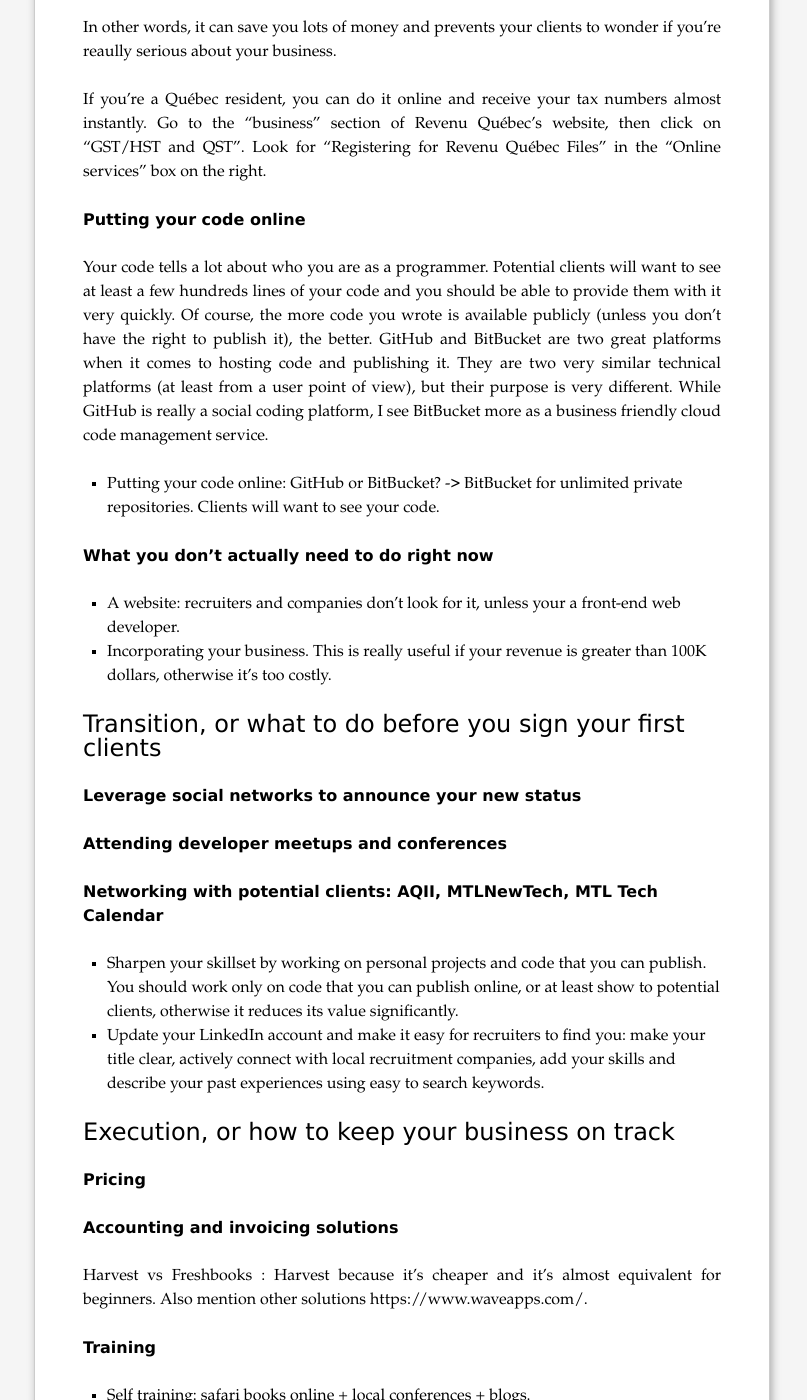
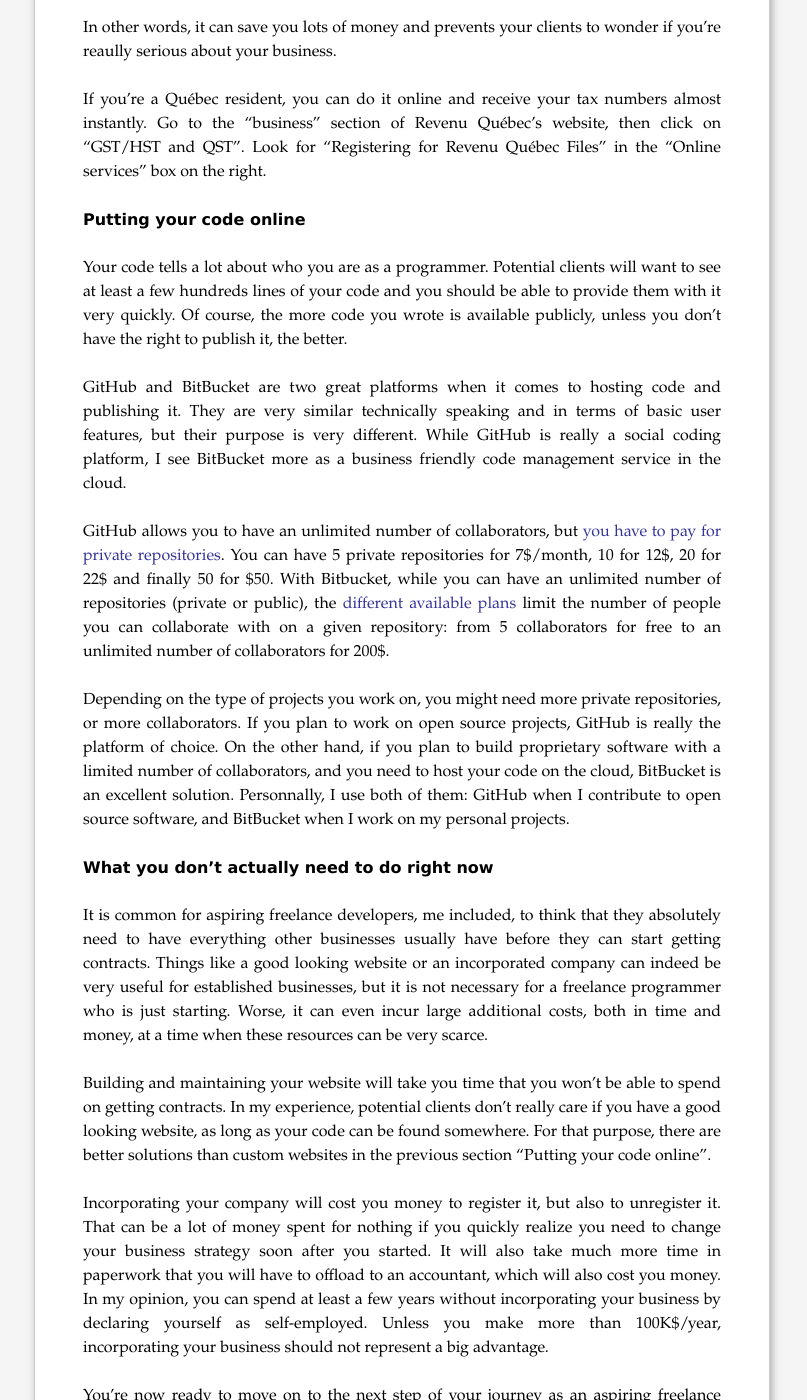
Before and after one commit to misterdjules/homepage, a Jekyll site: the page built from jekyll_version/_posts/2013-08-12-A-few-tips-for-new-freelance-developers-in-montreal.md, in a window 1280 px wide and 1400 px high, scrolled down 4769 px. Shown: the whole window, without its empty margins (238-1045 px from the left). Built offline with Jekyll 4.4.1, drawn with Linux system fonts in a browser that asks for light colours; comment, search, counter and statistics services are not loaded; some of the changed text lies outside the part shown.

Commit message:
* Morep progress on the freelancing article.

```diff
--- a/jekyll_version/_posts/2013-08-12-A-few-tips-for-new-freelance-developers-in-montreal.md
+++ b/jekyll_version/_posts/2013-08-12-A-few-tips-for-new-freelance-developers-in-montreal.md
@@ -92,7 +92,7 @@ Quick paperwork that can save you money
 
 Paperwork can be very frustrating sometimes, but it can also save you a lot of money! One thing that is really easy to setup is registering your sales tax numbers. It provides you with two advantages:
 - tax numbers on your invoices that make you look more professionnal.
-- the ability to deduct some of the sales tax that you paid when buying goods that help you run your business (computers, software, etc.).
+- the ability to get a refund on some of the sales tax that you paid when buying goods that help you run your business (computers, software, etc.).
 
 In other words, it can save you lots of money and prevents your clients to wonder if you're reaully serious about your business.
 
@@ -102,15 +102,38 @@ Putting your code online
 ------------------------
 
 Your code tells a lot about who you are as a programmer. Potential clients will want to see at least a few hundreds lines of your code
- and you should be able to provide them with it very quickly. Of course, the more code you wrote is available publicly (unless you don't have the right to publish it), the better. GitHub and BitBucket are two great platforms when it comes to hosting code and publishing it. They are two very similar technical platforms (at least from a user point of view), but their purpose is very different. While GitHub is really a social coding platform, I see BitBucket more as a business friendly cloud code management service.
+and you should be able to provide them with it very quickly. Of course, the more code you wrote is available publicly, unless you don't have the right to publish it, the better.
 
-- Putting your code online: GitHub or BitBucket? -> BitBucket for unlimited private repositories. Clients will want to see your code.
+GitHub and BitBucket are two great platforms when it comes to hosting code and publishing it. They are very similar technically speaking and in terms of basic user features, but their purpose is very different. While GitHub is really a social coding platform, I see BitBucket more as a business friendly code management service in the cloud.
+
+GitHub allows you to have an unlimited number of collaborators, but [you have to pay for private repositories](https://github.com/plans). You can have 5 private repositories for 7$/month, 10 for 12$, 20 for 22$ and finally 50 for $50. With Bitbucket, while you can have an unlimited number of repositories (private or public), the [different available plans](https://bitbucket.org/plans) limit the number of people you can collaborate with on a given repository: from 5 collaborators for free to an unlimited number of collaborators for 200$.
+
+Depending on the type of projects you work on, you might need more private repositories, or more collaborators. If you plan to work on open source projects, GitHub is really the platform of choice. On the other hand, if you plan to build proprietary software with a limited number of collaborators, and you need to host your code on the cloud, BitBucket is an excellent solution. Personnally, I use both of them: GitHub when I contribute to open source software, and BitBucket when I work on my personal projects.
 
 What you don't actually need to do right now
 --------------------------------------------
 
-- A website: recruiters and companies don't look for it, unless your a front-end web developer.
-- Incorporating your business. This is really useful if your revenue is greater than 100K dollars, otherwise it's too costly.
+It is common for aspiring freelance developers, me included, to think that they absolutely need to have everything other businesses usually have before they can start getting contracts. Things like a good looking website or an incorporated company can indeed be very useful for established businesses, but it is not necessary for a freelance programmer who is just starting. Worse, it can even incur large additional costs, both in time and money, at a time when these resources can be very scarce.
+
+Building and maintaining your website will take you time that you won't be able to spend on getting contracts. In my experience, potential clients don't really care if you have a good looking website, as long as your code can be found somewhere. For that purpose, there are better solutions than custom websites in the previous section "Putting your code online".
+
+Incorporating your company will cost you money to register it, but also to unregister it. That can be a lot of money spent for nothing if you quickly realize you need to change your business strategy soon after you started. It will also take much more time in paperwork that you will have to offload to an accountant, which will also cost you money. In my opinion, you can spend at least a few years without incorporating your business by declaring yourself as self-employed. Unless you make more than 100K$/year, incorporating your business should not represent a big advantage.
+
+You're now ready to move on to the next step of your journey as an aspiring freelance developer. But before doing so, let's summarize what we learned so far.
+
+To be well prepared for being a successful freelancer, you'll need to do the following:
+- Spend a few years as a full-time employee and make contacts that trust your work and yourself.
+- Save money while your employed so that you don't need land a contract in the first few weeks when you're a freelance developer.
+- Leave your employer respectfully, giving her plenty of time to prepare your departure, that will help you keep a good relationship
+with your old employer and colleagues, which will help you in the mid/long term.
+- Choose your skills, ideally two mainstream and one niche.
+- Invest in the right hardware to be ready to tackle any challenge for the next three years. An high-end macbook pro is my recommendation.
+- Do paperwork that can save you money, like registering your tax numbers, as soon as possible.
+- Put your code online so that potential clients can actually see how good it is.
+
+On the contrary, you should not take too much time to build a sofisticated website, and you should not incorporate your businness.
+
+With all that in mind, let's move to the next stage of your journey: what to do after you left your full-time job and before you sign your first contracts.
 
 Transition, or what to do before you sign your first clients
 ============================================================
```
